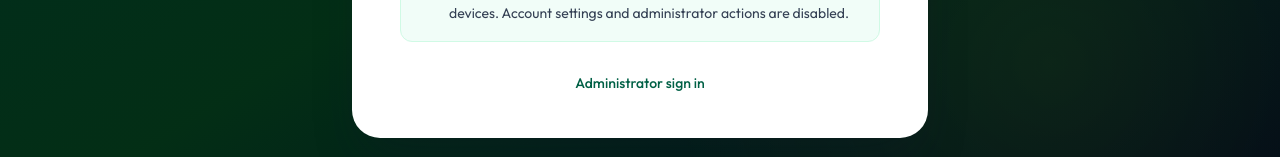
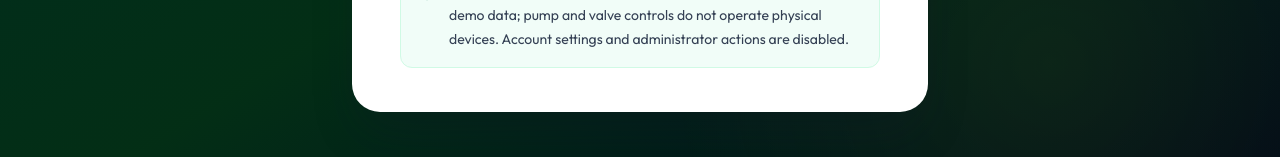
Before and after one commit to Asahi5000/farmtechx-demo, a Next.js app: page /signin in a window 1280 px wide. Shown: the part 561-718 px from the top of the page. Built offline with nearby package versions, Linux system fonts and the light colour scheme; no server answers.

Commit message:
remove admin sign in button

```diff
--- a/src/components/auth/DemoLanding.tsx
+++ b/src/components/auth/DemoLanding.tsx
@@ -93,14 +93,7 @@ export default function DemoLanding() {
           </p>
         </div>
 
-        <div className="mt-7 text-center">
-          <Link
-            href="/signin/admin"
-            className="text-sm font-medium text-emerald-800 underline-offset-4 hover:underline"
-          >
-            Administrator sign in
-          </Link>
-        </div>
+
       </section>
       <p className="absolute bottom-5 px-4 text-center text-xs text-white/70">
         FarmTechXBaluzo · Hydroponic farm management
```
